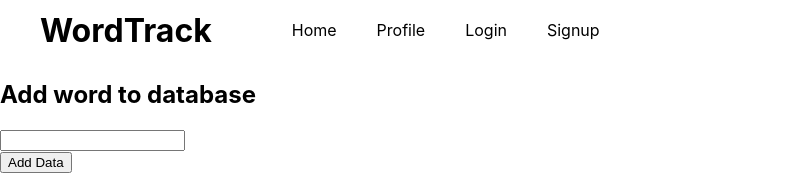
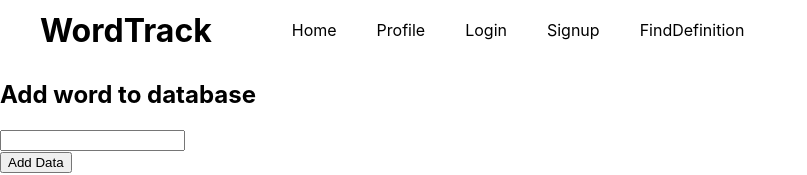
Before and after one commit to Sepehrman/WordTrack, a React (Create React App) app in the folder wordtrack/: page / in a window 1280 px wide. Shown: the top 175 px of the page, without its empty margins (0-807 px from the left). Built offline with nearby package versions, Linux system fonts and the light colour scheme; no server answers; the database is empty.

Commit message:
First Build of WordTrack

```diff
--- a/wordtrack/src/App.js
+++ b/wordtrack/src/App.js
@@ -7,7 +7,7 @@ import Profile from "./components/Profile";
 import Signup from './components/Signup';
 import Login from './components/Login';
 import Dashboard from './components/Dashboard';
-import Navbar from './components/Navbar';
+import FindDefinition from './defpage/FindDefinition';
 
 
 function App() {
@@ -18,6 +18,7 @@ function App() {
         <Route path="/register" element={<Signup />} />
         <Route path="/" element={<Dashboard />} />
         <Route path="/login" element={<Login />} />
+        <Route path="/definition" element={<FindDefinition/>} />
         <Route path="/profile" element={<Profile />} />
         {/* Add routes for the dashboard or user profile */}
       </Routes>
--- a/wordtrack/src/components/Layout.js
+++ b/wordtrack/src/components/Layout.js
@@ -54,6 +54,9 @@ const Layout = () => {
           <li style={navStyles.listItem}>
             <Link style={navStyles.link}  to="/register">Signup</Link>
           </li>
+          <li style={navStyles.listItem}>
+            <Link style={navStyles.link}  to="/definition">FindDefinition</Link>
+          </li>
         </ul>
       </div>
       <Outlet />
```
